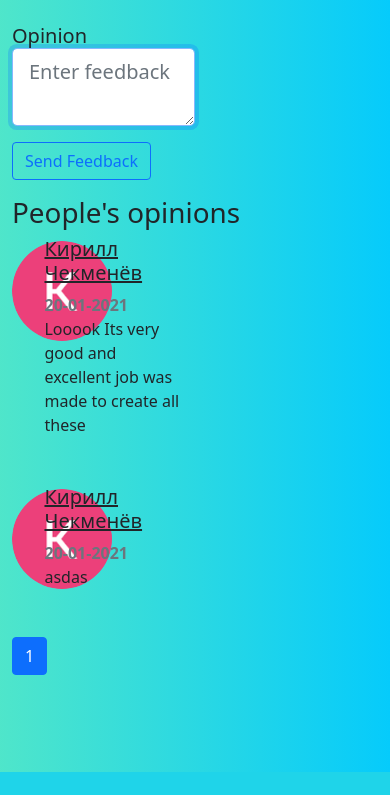
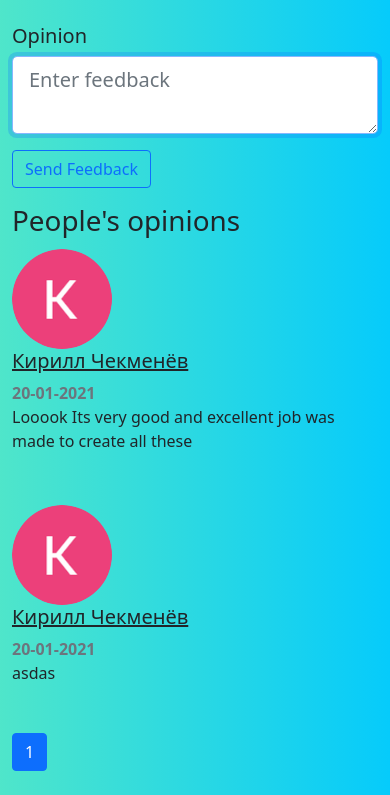
Before and after one commit to skyrimer/Website, a Flask app: page /feedback in a window 390 px wide. Shown: the part 72-867 px from the top of the page. Before the commit the page ends 844 px from the top, so only its background shows below. Run offline with Flask 2, Linux system fonts and the light colour scheme; a user stored in the database is signed in; data comes from the database, SQL or seed files in the repository; both versions use the stored data as it was after the commit; parts of the project's set-up code (start-up, migrations or seed data) failed here and were passed over; some libraries are stand-ins or nearby versions.

Commit message:
fix of design for phones

```diff
--- a/Website/static/css/features.css
+++ b/Website/static/css/features.css
@@ -313,3 +313,9 @@ audio::-webkit-media-controls-panel {
    color: black;
    text-decoration: none;
  }
+
+@media (max-width: 400px) {
+    .btn-grad{
+        width: 90%;
+    }
+}
--- a/Website/static/css/main.css
+++ b/Website/static/css/main.css
@@ -124,3 +82,23 @@ body {
     background: -webkit-linear-gradient(to top, #fbc7d4, #9796f0);  /* Chrome 10-25, Safari 5.1-6 */
     background: linear-gradient(to top, #fbc7d4, #9796f0); /* W3C, IE 10+/ Edge, Firefox 16+, Chrome 26+, Opera 12+, Safari 7+ */
 }
+
+.about-card, .form-opinion {
+    width: 500px;
+}
+.row-card {
+    width: 1000px;
+}
+div .text-truncate {
+    height: 500px;
+}
+@media (max-width: 500px) {
+    .about-card, .form-opinion{
+        width: 100%;
+    }
+}
+@media (max-width: 1000px) {
+    .row-card {
+        width: 100%;
+    }
+}
--- a/Website/templates/about.html
+++ b/Website/templates/about.html
@@ -1,6 +1,6 @@
 {% extends "layout.html" %}
 {% block content %}
-  <div class="card" style="width: 500px;">
+  <div class="about-card">
     <img src="{{ url_for('static', filename='about/me.jpg') }}" class="card-img-top" alt="My picture">
     <div class="card-body bg-card">
       <h5 class="card-title">{{  _("👦Kirill Chekmenev👦")  }}</h5>
--- a/Website/templates/create_post.html
+++ b/Website/templates/create_post.html
@@ -4,7 +4,7 @@
   <div class="content-section">
     <form class="needs-validation" method="POST" action="" novalidate>
       {{ form.hidden_tag() }}
-      <fieldset class="mb-3 w-75">
+      <fieldset class="w-75">
         <h2 class="font-weight-bold mb-4">{{ legend }}</h2>
         <div class="mb-4">
           {{ form.title.label(class="form-control-label") }}
--- a/Website/templates/feedback.html
+++ b/Website/templates/feedback.html
@@ -1,10 +1,10 @@
 {% extends "layout.html" %}
 {% block content %}
 {% if form %}
-  <form class="needs-validation" method="POST" action="" novalidate>
+  <form class="needs-validation form-opinion" method="POST" action="" novalidate>
     {{ form.hidden_tag() }}
-    <div class="mb-3 w-50 h5">
-      {{ form.feedback_text.label(class="form-control-label text-center") }}
+    <div class="mb-3 h5">
+      {{ form.feedback_text.label(class="mb-2 form-control-label text-center") }}
       {% if form.feedback_text.errors %}
         {{ form.feedback_text(class="form-control form-control-lg is-invalid",
                               placeholder="Enter feedback",
@@ -29,11 +29,11 @@
 {% if opinions.items[-1] %}
     <h1>{{  _("People's opinions")  }}</h1>
     {% for user_opinions in opinions.items %}
-        <div class="mb-5 row">
-          <div class="col-1">
+        <div class="mb-5 row row-card">
+          <div class="col-3 col-md-2">
             <img class="mt-1 ml-1 rounded-circle account-img"  width="100" height="100"  src="{{ url_for('static', filename='profile_pictures/' + user_opinions._user.image_file) }}">
           </div>
-          <div class="col-5">
+          <div class="col-12 col-md-8">
             <h5>
               <a class="text-dark" href="{{ url_for('users.account', username=user_opinions._user.username) }}">
                 {{ user_opinions._user.username }}
--- a/Website/templates/home.html
+++ b/Website/templates/home.html
@@ -3,11 +3,11 @@
   {% if posts.items|length > 0 %}
     <h1>{{  _("All posts")  }}</h1>
     {% for post in posts.items %}
-      <div class="mb-5 row">
-        <div class="col-1">
+      <div class="mb-5 row row-card">
+        <div class="col-3 col-md-2">
           <img class="mt-1 ml-1 rounded-circle account-img"  width="100" height="100"  src="{{ url_for('static', filename='profile_pictures/' + post.author.image_file) }}">
         </div>
-        <div class="col-5">
+        <div class="col-12 col-md-8">
           <h4 class="mb-2">
             <a href="{{ url_for('posts.post', post_id=post.id) }}">
               {{ post.title }}
--- a/Website/templates/layout.html
+++ b/Website/templates/layout.html
@@ -7,8 +7,6 @@
   <meta name="msapplication-TileColor" content="#da532c">
   <meta name="theme-color" content="#ffffff">
   <!--  CSS -->
-
-
   <link href="https://cdn.jsdelivr.net/npm/bootstrap@5.0.0-beta1/dist/css/bootstrap.min.css" rel="stylesheet" integrity="sha384-giJF6kkoqNQ00vy+HMDP7azOuL0xtbfIcaT9wjKHr8RbDVddVHyTfAAsrekwKmP1" crossorigin="anonymous">
   <link rel="stylesheet" type="text/css" href="{{ url_for('static', filename='css/main.css') }}">
   <!-- Icon -->
@@ -17,12 +15,10 @@
   <link rel="icon" type="image/png" sizes="16x16" href="{{ url_for('static', filename='icons/favicon-16x16.png')}}">
   <link rel="manifest" href="{{ url_for('static', filename='icons/site.webmanifest')}}">
   <link rel="mask-icon" href="{{ url_for('static', filename='icons/safari-pinned-tab.svg')}}" color="#5bbad5">
-
+  <!-- Title -->
   <title>{{title}}</title>
 </head>
-
 <body>
-  <div id="scrollPath"></div>
   <nav class="navbar navbar-dark bg-navbar navbar-expand-lg p-3 px-md-4">
     <div class="navbar-brand mb-0 h1">
       <img src="{{ url_for('static', filename='icons/apple-touch-icon.png')}}" alt="" width="30" height="24" class="d-inline-block align-top">
--- a/Website/templates/login.html
+++ b/Website/templates/login.html
@@ -4,7 +4,7 @@
   <div class="content-section">
     <form class="needs-validation" method="POST" action="" novalidate>
       {{ form.hidden_tag() }}
-      <fieldset class="mb-3 w-50 h5">
+      <fieldset class="h5">
         <h1>{{  _("Log In")  }}</h1>
         <div class="mb-3 mt-4" >
           {{ form.email_or_username.label(class="form-control-label") }}
--- a/Website/templates/password_generator.html
+++ b/Website/templates/password_generator.html
@@ -1,6 +1,7 @@
 {% extends "layout.html" %}
 {% block content %}
   <link rel="stylesheet" href="{{url_for('static', filename='css/features.css')}}">
+  <link rel="stylesheet" href="{{url_for('static', filename='css/password.css')}}">
   <div class="featureBox">
     <div class="inputBox">
       <h2>Random Password Generator</h2>
--- a/Website/templates/post.html
+++ b/Website/templates/post.html
@@ -1,10 +1,10 @@
 {% extends "layout.html" %}
 {% block content %}
-  <div class="mb-4 row">
-    <div class="col-1">
+  <div class="row row-card">
+    <div class="col-3 col-md-2">
       <img class="mt-1 ml-1 rounded-circle account-img"  width="100" height="100"  src="{{ url_for('static', filename='profile_pictures/' + post.author.image_file) }}">
     </div>
-    <div class="col-5">
+    <div class="col-12 col-md-8">
       <h3>
         <a class="text-dark" href="{{ url_for('users.account', username=post.author.username) }}">
           {{ post.author.username }}
--- a/Website/templates/register.html
+++ b/Website/templates/register.html
@@ -4,7 +4,7 @@
   <div class="content-section">
     <form class="needs-validation" method="POST" action="" novalidate>
       {{ form.hidden_tag() }}
-      <fieldset class="w-50 h5">
+      <fieldset class="h5">
         <h1>{{  _("Register")  }}</h1>
         <div class="mb-3 mt-4">
           {{ form.username.label(class="form-control-label") }}
@@ -84,7 +84,7 @@
              </div>
           {% endif %}
         </div>
-        <div class="mb-3">
+        <div class="mb-4">
           {{ form.confirm_password.label(class="form-control-label") }}
           {% if form.confirm_password.errors %}
               {{ form.confirm_password(class="form-control form-control-lg is-invalid",
--- a/Website/templates/user_posts.html
+++ b/Website/templates/user_posts.html
@@ -3,11 +3,11 @@
   {% if posts.items|length > 0 %}
     <h1 class="mb-3">{{ title }} ({{ posts.total }})</h1>
     {% for post in posts.items %}
-    <div class="mb-5 row">
-      <div class="col-1">
+    <div class="mb-5 row row-card">
+      <div class="col-3 col-md-2">
         <img class="mt-1 ml-1 rounded-circle account-img"  width="100" height="100"  src="{{ url_for('static', filename='profile_pictures/' + post.author.image_file) }}">
       </div>
-      <div class="col-5">
+      <div class="col-12 col-md-8">
         <h4 class="mb-2">
           <a href="{{ url_for('posts.post', post_id=post.id) }}">
             {{ post.title }}
--- a/app.py
+++ b/app.py
@@ -10,5 +10,5 @@ if argv[-1] == 'restart':
         db.create_all()
 
 if __name__ == '__main__':
-    app.run(debug=False#,host="192.168.1.44"
+    app.run(debug=True#,host="192.168.1.44"
             )
```
Also changed, not shown: other parts of Website/static/css/main.css (+0 -42 lines), Website/static/css/account.css (added, +39 -0 lines), Website/static/css/password.css (added, +40 -0 lines), Website/templates/account.html (+1 -39 lines), Website/site.db. Lines whose indentation alone changed are shown as unchanged.
